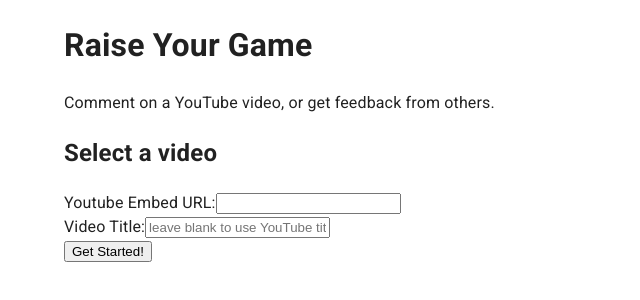
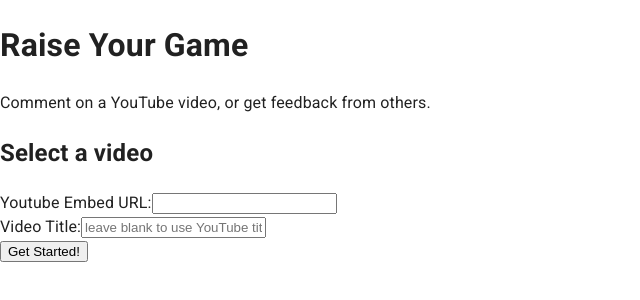
Before and after one commit to amacdougall/raiseyourgame, a React (Vite) app in the folder frontend/: page / in a window 1280 px wide. Shown: the top 300 px of the page, without its empty margins (0-640 px from the left). Built offline with nearby package versions, Linux system fonts and the light colour scheme.

Commit message:
Display video at top of Video page.

```diff
--- a/frontend/src/App.tsx
+++ b/frontend/src/App.tsx
@@ -75,9 +75,8 @@ const router = createBrowserRouter([
 
 function App() {
   return (
-    <Container sx={{
-      margin: 'auto',
-      width: '100%'
+    <Container disableGutters maxWidth={false} sx={{
+      margin: 0
     }}>
       <RouterProvider router={router} />
     </Container>
--- a/frontend/src/Video.tsx
+++ b/frontend/src/Video.tsx
@@ -1,5 +1,10 @@
 import React from 'react';
 import { Form, useLoaderData } from 'react-router-dom';
+
+import Box from '@mui/material/Box';
+import Grid from '@mui/material/Grid';
+import Button from '@mui/material/Button';
+
 import CommentView from './components/CommentView';
 
 const Video = () => {
@@ -17,9 +22,19 @@ const Video = () => {
   });
 
   return (
-    <div>
+    <Grid container spacing={0} sx={{margin: 0}}>
+      <Grid item xs={12}>
+        {/* TODO: separate component */}
+        <div style={{position: 'relative', margin: 0, paddingBottom: '56.25%', height: 0}}>
+          <iframe
+            style={{ position: 'absolute', top: 0, left: 0, width: '100%', height: '100%' }}
+            src="https://www.youtube.com/embed/xSjcLZ-btfY" title="YouTube video player" frameborder="0" allow="accelerometer; autoplay; clipboard-write; encrypted-media; gyroscope; picture-in-picture; web-share" allowfullscreen></iframe>
+        </div>
+      </Grid>
+      <Grid item xs={12}>
         <h1>Title: {video.title}</h1>
-      <p>URL: {video.url}</p>
+      </Grid>
+      <Grid item xs={12}>
         <h2>Comments</h2>
         <div>{comments}</div>
         <h2>Add a comment</h2>
@@ -29,13 +44,15 @@ const Video = () => {
             <input type="text" name="commentTimecode" id="commentTimecode" />
           </label>
           </div>
+          {/* TODO: make a separate component for comment input */}
           <div>
             <label htmlFor="commentContent">Comment:</label>
             <textarea name="commentContent" id="commentContent"></textarea>
           </div>
-        <button type="submit">Post</button>
+          <Button type="submit">Post</Button>
         </Form>
-    </div>
+      </Grid>
+    </Grid>
   );
 };
 
--- a/frontend/src/services/VideoService.ts
+++ b/frontend/src/services/VideoService.ts
@@ -16,6 +16,8 @@ export default class VideoService {
         videoId,
       },
     });
+
+    // TODO: convert watch link to embed link if needed
 
     return response;
   }
```
Lines whose indentation alone changed are shown as unchanged.
